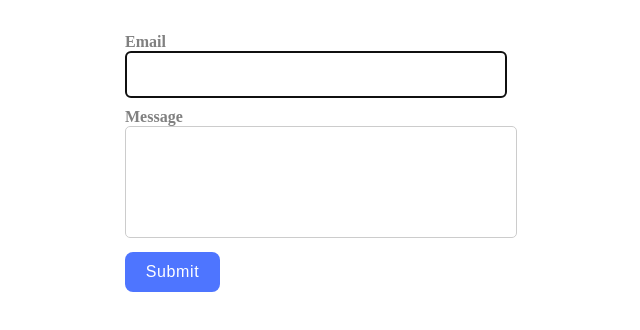
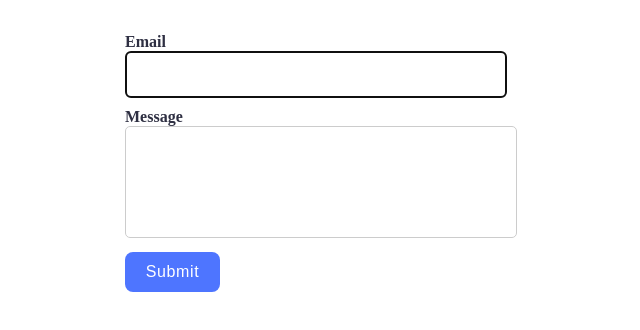
Before and after one commit to Dmytrotarn/goit-js-hw-09, a website built with Vite: page src/2-form.html in a window 1280 px wide. Shown: the full height of the page, 340-980 px from the left. Built offline with nearby package versions, Linux system fonts and the light colour scheme.

Commit message:
Update form.css

```diff
--- a/src/css/form.css
+++ b/src/css/form.css
@@ -12,7 +12,7 @@
   display: block;
   margin-bottom: 10px;
   font-weight: bold;
-  color: #808080;
+  color: #2e2f42;
 }
 
 /* Inputs */
```
